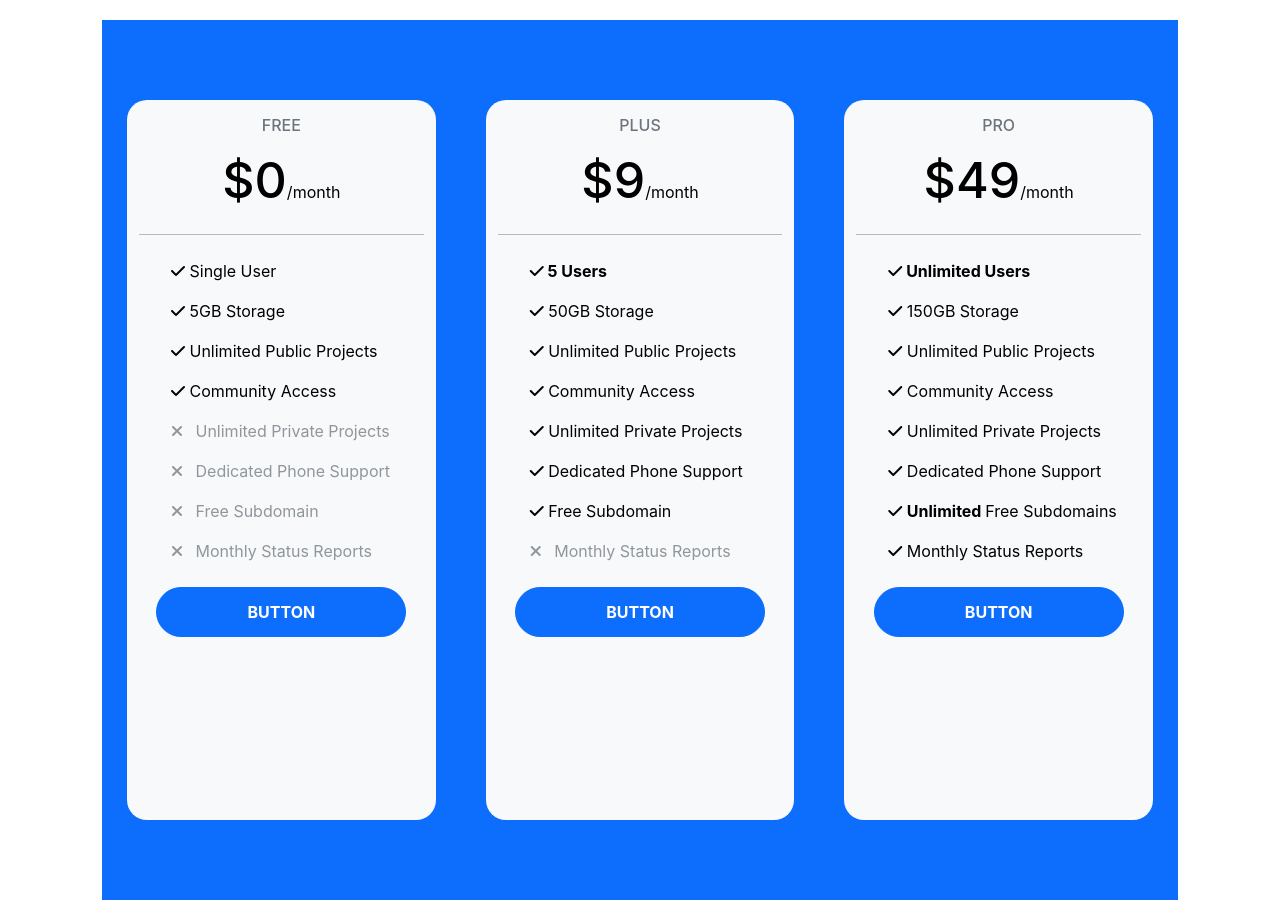
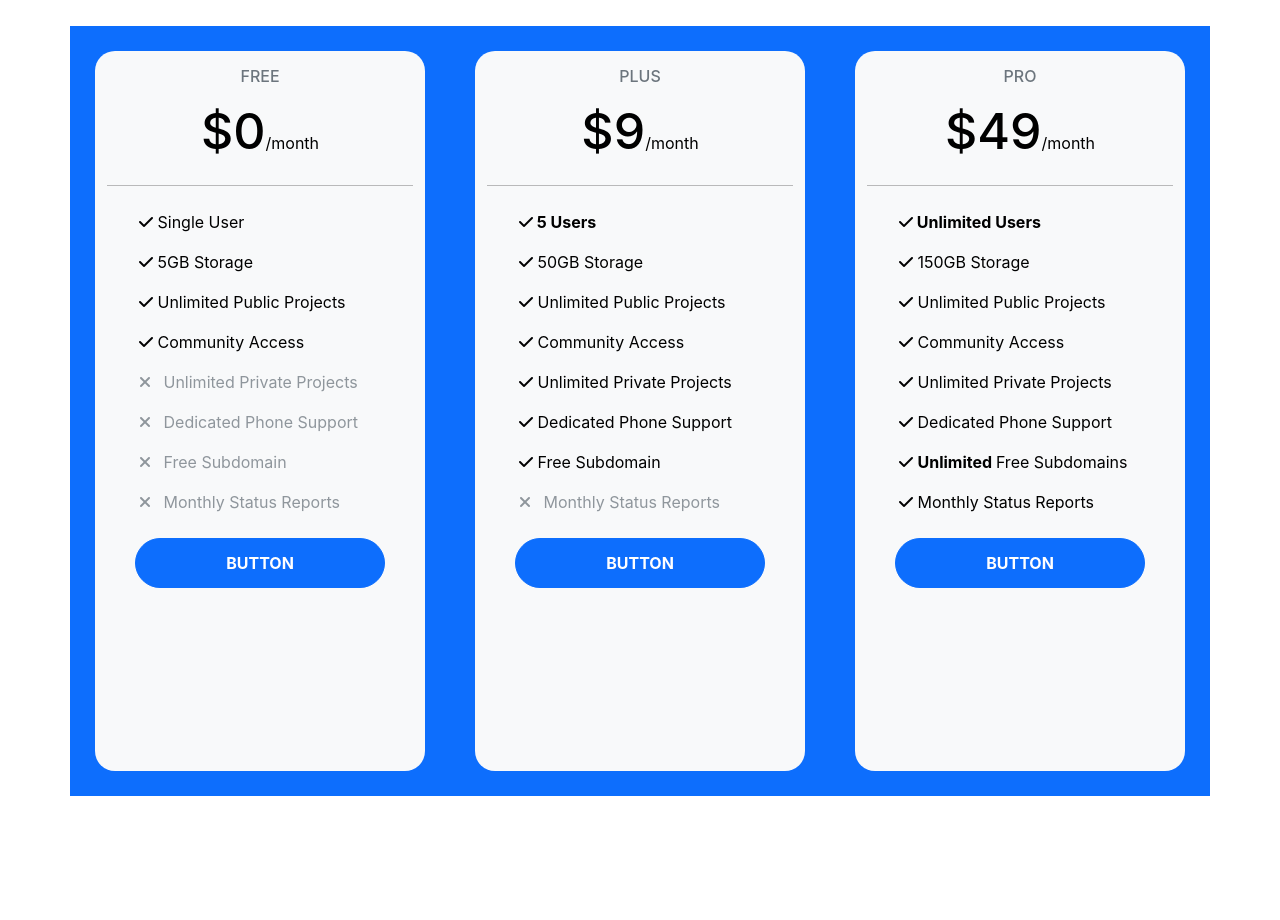
Before and after one commit to Johnydavid/User-dashboard, a React (Create React App) app: page / in a window 1280 px wide. After the commit the page ends 800 px from the top, so only its background shows below. Built offline with nearby package versions, Linux system fonts and the light colour scheme.

Commit message:
updated PricingTable

```diff
--- a/package.json
+++ b/package.json
@@ -3,6 +3,10 @@
   "version": "0.1.0",
   "private": true,
   "dependencies": {
+    "@fortawesome/fontawesome": "^1.1.8",
+    "@fortawesome/fontawesome-free": "^6.2.1",
+    "@fortawesome/fontawesome-free-regular": "^5.0.13",
+    "@fortawesome/fontawesome-free-solid": "^5.0.13",
     "@fortawesome/fontawesome-svg-core": "^6.2.1",
     "@fortawesome/free-regular-svg-icons": "^6.2.1",
     "@fortawesome/free-solid-svg-icons": "^6.2.1",
--- a/public/index.html
+++ b/public/index.html
@@ -13,35 +13,27 @@
     <!--
       manifest.json provides metadata used when your web app is installed on a
       user's mobile device or desktop. See https://developers.google.com/web/fundamentals/web-app-manifest/
-    -->
+
     <link rel="manifest" href="%PUBLIC_URL%/manifest.json" />
-    <!--
-      Notice the use of %PUBLIC_URL% in the tags above.
+
+      <!-- Notice the use of %PUBLIC_URL% in the tags above.
       It will be replaced with the URL of the `public` folder during the build.
       Only files inside the `public` folder can be referenced from the HTML.
 
       Unlike "/favicon.ico" or "favicon.ico", "%PUBLIC_URL%/favicon.ico" will
       work correctly both with client-side routing and a non-root public URL.
-      Learn how to configure a non-root public URL by running `npm run build`.
-    -->
-    <title>React App</title>
-    <script src="https://kit.fontawesome.com/d063955218.js" crossorigin="anonymous"></script>
+      Learn how to configure a non-root public URL by running `npm run build`. -->
+
+     <title>Pricing Table</title>
+      <script src="https://kit.fontawesome.com/d063955218.js" crossorigin="anonymous"></script>
     <link href="https://cdn.jsdelivr.net/npm/bootstrap@5.2.3/dist/css/bootstrap.min.css" rel="stylesheet" integrity="sha384-rbsA2VBKQhggwzxH7pPCaAqO46MgnOM80zW1RWuH61DGLwZJEdK2Kadq2F9CUG65" crossorigin="anonymous">
 
 
   </head>
   <body>
-    <noscript>You need to enable JavaScript to run this app.</noscript>
+
     <div id="root"></div>
-    <!--
-      This HTML file is a template.
-      If you open it directly in the browser, you will see an empty page.
 
-      You can add webfonts, meta tags, or analytics to this file.
-      The build step will place the bundled scripts into the <body> tag.
 
-      To begin the development, run `npm start` or `yarn start`.
-      To create a production bundle, use `npm run build` or `yarn build`.
-    -->
   </body>
 </html>
--- a/src/App.css
+++ b/src/App.css
@@ -3,23 +3,15 @@
  }
 
 
- .rowClass {
-   margin-top: 20px;
-   height: 110vh;
-   margin: 20px;
-   border: 20px;
- }
 
  .colClass {
    height: 90vh;
-   width: 20vw;
    border-radius: 20px;
-   margin-top: 30vh;
    margin: 25px;
  }
 
  .colClass:hover {
-   margin-top: -10px;
+   margin-top: 15px;
    box-shadow: 0px 10px 20px black;
    background-color: darkblue;
    transition: 0.1s;
@@ -29,7 +21,7 @@
 
  .mainDiv {
 
-   margin-top: 20px;
+   margin-top: 50px;
 
  }
 
--- a/src/App.js
+++ b/src/App.js
@@ -1,31 +1,12 @@
-import './App.css';
-// import Demo from './Demo';
-// import Friday from './Friday';
-// import Lifecycle from './Lifecycle';
-// import Test from './Classdemo.jsx'
-import PricingTable  from './PricingTable';
-// import Parent from './parent-child/Parent.jsx'
-// import Event from './EventHandling/Eventhandling.jsx'
-// import CustomPosition from './EventHandling/CustomPosition.jsx'
-// import Array from './EventHandling/Array.jsx'
+import "./App.css";
 
-
-
+import PricingTable from "./PricingTable.jsx";
 
 function App() {
   return (
     <div>
-
-      {/* <Lifecycle /> */}
-      {/* <Test /> */}
-
- {/* <CustomPosition /> */}
- < PricingTable />
- {/* < Test /> */}
-
-
+      <PricingTable />
     </div>
-
   );
 }
 
--- a/src/PricingTable.jsx
+++ b/src/PricingTable.jsx
@@ -1,12 +1,11 @@
 import React, { Component } from "react";
-
 
 export default class PricingTable extends Component {
   render() {
     return (
-      <div className="container mainDiv">
-        <div className="row rowClass text-bg-primary align-items-center">
-          <div className="col colClass md-4 sm-4   text-bg-light  ">
+      <div className="container text-bg-primary mainDiv ">
+        <div className="row g-4 ">
+          <div className="col    colClass   text-bg-light  ">
             <div className="text-center">
               <h6 className="mt-3  text-secondary "> FREE</h6>
 
@@ -21,7 +20,7 @@ export default class PricingTable extends Component {
             <div>
               <ul type="none" className="mb-4">
                 <li className="mb-3">
-                  <i className="fas  fa-check"></i> Single User
+                  <i className="fas fa-check"></i> Single User
                 </li>
                 <li className="mb-3">
                   {" "}
@@ -56,13 +55,14 @@ export default class PricingTable extends Component {
                 </li>
               </ul>
             </div>
-            <div className="text-center">
+            <div className="d-flex justify-content-center">
               <button className="btn btn-primary rounded-pill fw-bold">
                 BUTTON
               </button>
             </div>
           </div>
-          <div className="col  md-4  sm-4  text-bg-light colClass">
+
+          <div className="col   text-bg-light colClass">
             <div className="text-center">
               <h6 className="mt-3  text-secondary ">PLUS</h6>
 
@@ -103,13 +103,13 @@ export default class PricingTable extends Component {
                 </li>
               </ul>
             </div>
-            <div className="text-center">
+            <div className="d-flex justify-content-center">
               <button className="btn btn-primary rounded-pill fw-bold">
                 BUTTON
               </button>
             </div>
           </div>
-          <div className="col  md-4  sm-4  text-bg-light colClass">
+          <div className="col   text-bg-light colClass">
             <div className="text-center">
               <h6 className="mt-3  text-secondary "> PRO</h6>
 
@@ -152,7 +152,7 @@ export default class PricingTable extends Component {
                 </li>
               </ul>
             </div>
-            <div className="text-center">
+            <div className=" d-flex justify-content-center">
               <button className="btn btn-primary rounded-pill fw-bold">
                 {" "}
                 BUTTON
```
Also changed, not shown: 1 other file (tests, documents, lock files or other folders).
